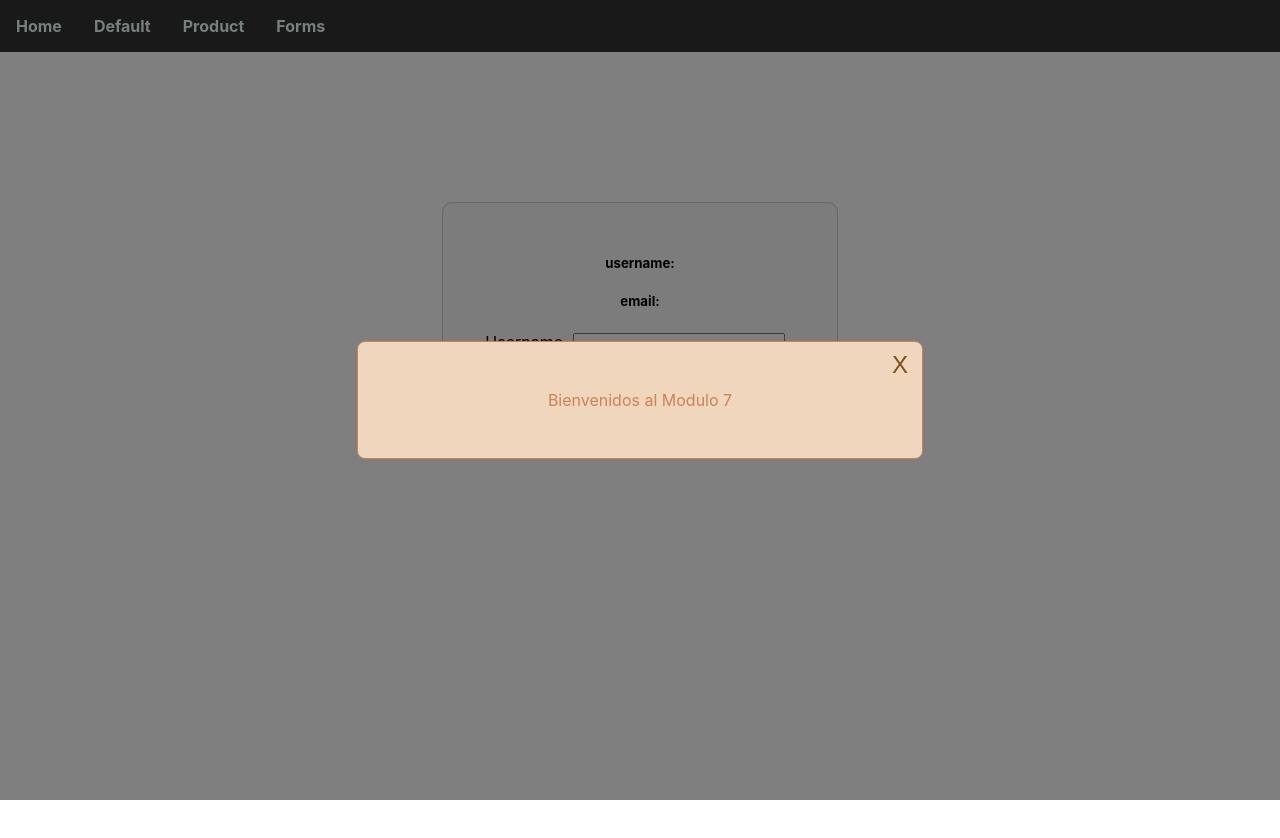
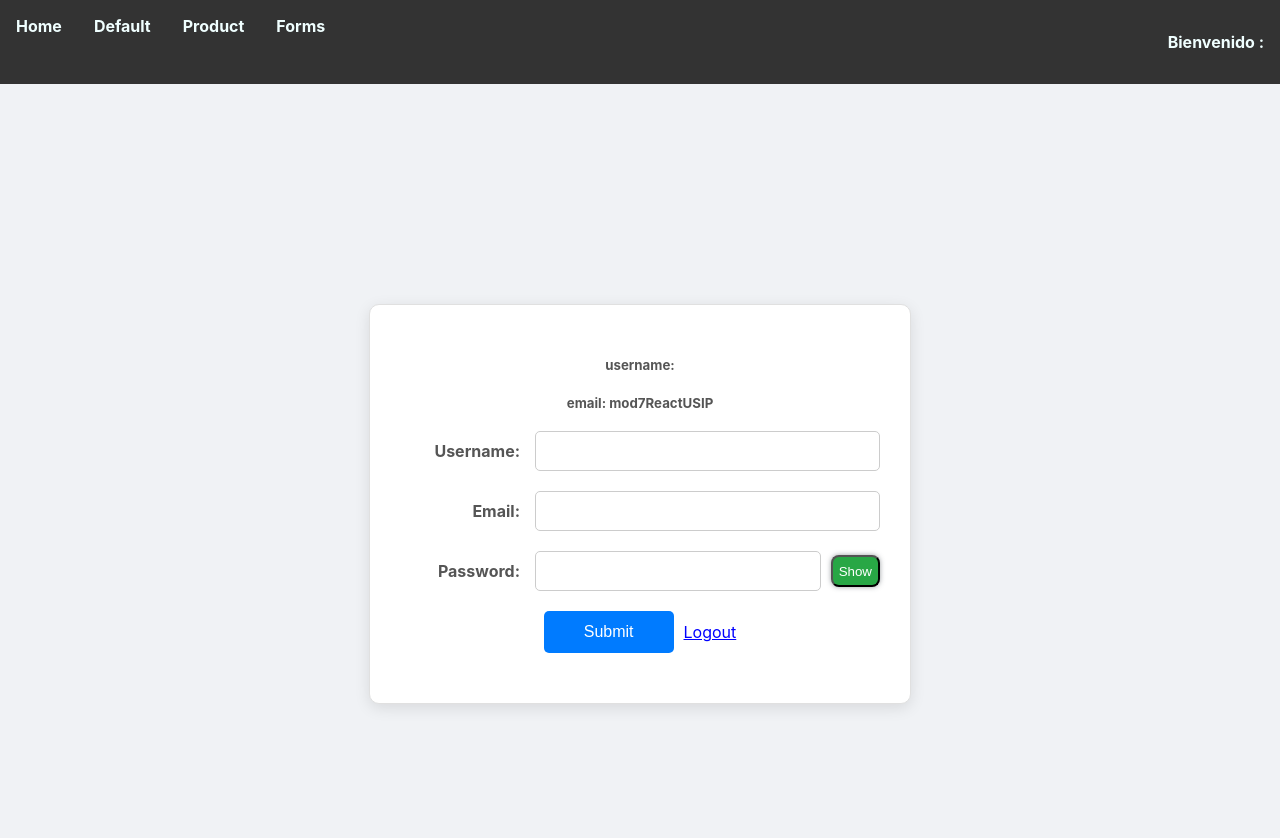
Before and after one commit to MAIKIREX/desarrollo-frontend-react, a React (Create React App) app: page /forms in a window 1280 px wide. Shown: the top 838 px of the page. Before the commit the page ends 800 px from the top, so only its background shows below. Built offline with nearby package versions, Linux system fonts and the light colour scheme.

Commit message:
trabajo final paso 3

```diff
--- a/src/App.css
+++ b/src/App.css
@@ -39,46 +39,89 @@
 
 /* styles Forms*/
 
-.container{
+.container {
   display: flex;
   justify-content: center;
   align-items: center;
-  margin-top: 150px;
+  min-height: 100vh;
+  padding: 20px;
+  background-color: #f0f2f5;
 }
 
 form {
   max-width: 480px;
+  width: 100%;
   margin: 0 auto;
   padding: 30px;
-  border: 1px solid #ccc;
+  border: 1px solid #e0e0e0;
   border-radius: 10px;
-  background-color: #f9f9f9;
+  background-color: #ffffff;
+  box-shadow: 0 4px 15px rgba(0, 0, 0, 0.1);
 }
 
-form h2{
+form h2 {
   text-align: center;
-  margin-bottom: 40px;
+  margin-bottom: 30px;
+  font-size: 24px;
+  color: #333333;
 }
 
 form h5 {
   text-align: center;
+  margin-bottom: 20px;
+  color: #555555;
 }
 
-form div{
-  margin: 10pxx 0;
-  padding-right: 10px;
+form div {
+  margin-bottom: 20px;
+  display: flex;
+  align-items: center;
 }
 
 form div label {
-  width: 100px;
-  margin-right: 10px;
+  width: 120px;
+  margin-right: 15px;
+  font-weight: bold;
+  color: #555555;
   text-align: right;
 }
 
 form div input {
   flex: 1;
-  min-width: 200px;
-  width: calc(100% - 120px);
+  padding: 10px;
+  border: 1px solid #ccc;
+  border-radius: 5px;
+  font-size: 16px;
+  width: 100%;
+}
+
+form div input:focus {
+  border-color: #007BFF;
+  outline: none;
+  box-shadow: 0 0 5px rgba(0, 123, 255, 0.5);
+}
+
+.button-show {
+  background-color: #28a745; /* Verde para "Show" */
+  color: #ffffff;
+  height: 2rem;
+  margin-left: 10px;
+  border-radius: 0.5rem;
+  box-shadow: 0 0 5px rgba(57, 65, 74, 0.5);
+}
+
+.button-hide {
+  background-color: #dc3545; /* Rojo para "Hide" */
+  color: #ffffff;
+  height: 2rem;
+  margin-left: 10px;
+  border-radius: 0.5rem;
+  box-shadow: 0 0 5px rgba(57, 65, 74, 0.5);
+}
+
+.button-show:hover,
+.button-hide:hover {
+  opacity: 0.8;
 }
 
 .button-container {
@@ -86,11 +129,21 @@ form div input {
   justify-content: center;
 }
 
-.button-container button{
-  padding: 8px 40px;
+.button-container button {
+  padding: 12px 40px;
   font-size: 16px;
-  margin-top: 10px;
+  background-color: #007BFF;
+  color: #ffffff;
+  border: none;
+  border-radius: 5px;
+  cursor: pointer;
+  transition: background-color 0.3s ease;
 }
+
+.button-container button:hover {
+  background-color: #0056b3;
+}
+
 
 /* style to modals*/
 .modal-overlay {
@@ -128,3 +181,8 @@ form div input {
   font-size: 1.5rem;
   cursor: pointer;
 }
+
+.linkLogout{
+  color: blue;
+  margin-left: 10px;
+}
--- a/src/Redux/form/formReducer.js
+++ b/src/Redux/form/formReducer.js
@@ -5,6 +5,7 @@ const initialState = {
         username: '',
         email: '',
     },
+    password:  "mod7ReactUSIP",
 };
 
 const formReducer = (state = initialState, action) => {
--- a/src/components/ModalInfo.jsx
+++ b/src/components/ModalInfo.jsx
@@ -23,4 +23,30 @@ const ModalInfo = ({ visible, message, onClose}) => {
     )
 }
 
-export default ModalInfo
+const ModalExitLogin = ({ visible, message, buttonmessage , onClose}) => {
+    if(!visible){
+        return null;
+    }
+    return (
+        <div className="modal-overlay">
+            <motion.div
+                className="notificatt-success"
+                initial={{opacity: 0, y: -20}}
+                animate={{opacity: 1, y:0}}
+                transition={{duration: 0.5}}
+            >
+                <div>
+                    <p>{message}</p>
+                </div>
+                <button>{buttonmessage}</button>
+                <button className="close-btn-success" onClick={onClose}>
+                    X
+                </button>
+            </motion.div>
+        </div>
+    )
+}
+
+
+
+export { ModalInfo, ModalExitLogin };
--- a/src/components/Navbar.css
+++ b/src/components/Navbar.css
@@ -1,10 +1,11 @@
 .Navbar{
     background-color: #333;
+    display: flex;
+    justify-content: space-between;
 }
 
 ul{
     display: flex;
-    justify-content: flex-start;
     list-style: none;
     margin: 0;
     padding: 0;
@@ -14,12 +15,12 @@ li{
     margin: 1rem;
 }
 
-a{
+.navbar-a, p{
     text-decoration: none;
     color: azure;
     font-weight: bold;
 }
 
-a:hover{
+.navbar-a:hover{
     color: #ffcc00;
 }
--- a/src/components/Navbar.jsx
+++ b/src/components/Navbar.jsx
@@ -1,21 +1,29 @@
 import { Link } from "react-router-dom";
+import { useSelector, useDispatch } from "react-redux";
 import "./Navbar.css"
 
 const Navbar = () => {
+    const form = useSelector((state) => state.form);
+
     return (
         <nav className="Navbar">
-            <ul>
+            <ul className="Navbar-page">
                 <li>
-                    <Link to="/">Home</Link>
+                    <Link className="navbar-a" to="/">Home</Link>
                 </li>
                 <li>
-                    <Link to="/default">Default</Link>
+                    <Link className="navbar-a" to="/default">Default</Link>
                 </li>
                 <li>
-                    <Link to="/product">Product</Link>
+                    <Link className="navbar-a" to="/product">Product</Link>
                 </li>
                 <li>
-                    <Link to="/forms">Forms</Link>
+                    <Link className="navbar-a" to="/forms">Forms</Link>
+                </li>
+            </ul>
+            <ul className="Navbar-info">
+                <li>
+                    <p>Bienvenido {form.formData.username}: {form.formData.email}</p>
                 </li>
             </ul>
         </nav>
--- a/src/screens/Forms/LoginForm.jsx
+++ b/src/screens/Forms/LoginForm.jsx
@@ -1,74 +1,93 @@
 import useForm from "../../hooks/useForm";
 import { useSelector, useDispatch } from "react-redux";
-import {seveFormData} from "../../Redux/form/formActions"
-import { motion } from 'framer-motion'
-import ModalInfo from "../../components/ModalInfo";
-
+import { seveFormData } from "../../Redux/form/formActions";
+import { motion } from "framer-motion";
+import {ModalInfo, ModalExitLogin} from "../../components/ModalInfo";
 import { useState } from "react";
 
 const LoginForm = () => {
     // Mueve la declaración del hook fuera del return
-    const [values, handleChange] = useForm({ username: "", email: "" });
-    const [showModalInfo, setShowModalInfo] = useState(true)
-    const form = useSelector(state => state.form)
+    const [values, handleChange] = useForm({ username: "", email: "", password: ""});
+    const [showModalInfo, setShowModalInfo] = useState(false);
+    const [showPassword, setShowPassword] = useState(false);
+    const form = useSelector((state) => state.form);
     const dispatch = useDispatch();
+
     const handleSubmit = (event) => {
         event.preventDefault();
-        console.log(values)
-        dispatch(seveFormData(values))
-    }
-    const hideModalInfo = () =>{
-        setShowModalInfo(false)
-    }
-    const ShowModaltrue = ()=> {
-        setShowModalInfo(true)
-    }
+        if(values.password === form.password){
+            console.log("estamos aqui")
+            dispatch(seveFormData(values));
+        } else {
+            hideModalInfoTrue();
+        }
+    };
 
+    const hideModalInfo = () => {
+        setShowModalInfo(false);
+    };
+
+    const hideModalInfoTrue = () => {
+        setShowModalInfo(true);
+    };
+
+    const passwordVisibility = () => {
+        setShowPassword(!showPassword);
+    };
 
     return (
         <motion.div
-            initial={{opacity:0, scale: 0.5}}
-            animate = {{opacity: 1, scale: 1}}
-            transition = {{duration: 0.5}}
+            initial={{ opacity: 0, scale: 0.5 }}
+            animate={{ opacity: 1, scale: 1 }}
+            transition={{ duration: 0.5 }}
         >
+            <ModalInfo
+                visible={showModalInfo}
+                message="Password incorrecto"
+                onClose={hideModalInfo}
+            />
             <div className="container">
-                <ModalInfo
-                    visible={showModalInfo}
-                    message="Bienvenidos al Modulo 7"
-                    onClose={hideModalInfo}
-                />
                 <form onSubmit={handleSubmit}>
                     <h5>username: {form.formData.username}</h5>
-                    <h5>email: {form.formData.email}</h5>
+                    <h5>email: {form.password}</h5>
                     <div>
-                        <label htmlFor="username">Username</label>
-                        {/* Corregí el nombre del campo "usernmae" a "username" */}
+                        <label htmlFor="username">Username:</label>
                         <input
                             type="text"
                             id="username"
                             name="username"
-                            value={values.username} // Cambié "value" a "values"
+                            value={values.username}
                             onChange={handleChange}
                         />
                     </div>
                     <div>
-                        <label htmlFor="email">Email</label>
+                        <label htmlFor="email">Email:</label>
                         <input
                             type="email"
                             id="email"
                             name="email"
-                            value={values.email} // Cambié "value" a "values"
+                            value={values.email}
                             onChange={handleChange}
                         />
                     </div>
+                    <div>
+                        <label htmlFor="password">Password:</label>
+                        <input
+                            type={showPassword ? "text" : "password"}
+                            id="password"
+                            name="password"
+                            value={values.password}
+                            onChange={handleChange}
+                        />
+                        <button className={showPassword ? "button-hide" : "button-show"} type="button" onClick={passwordVisibility}>
+                            {showPassword ? "Hide" : "Show"}
+                        </button>
+                    </div>
                     <div className="button-container">
                         <button type="submit">Submit</button>
-                        <button onClick={ShowModaltrue}>
-                    mostrar el hide
-                </button>
+                        <a className="linkLogout" href="">Logout</a>
                     </div>
                 </form>
-
             </div>
         </motion.div>
     );
```
